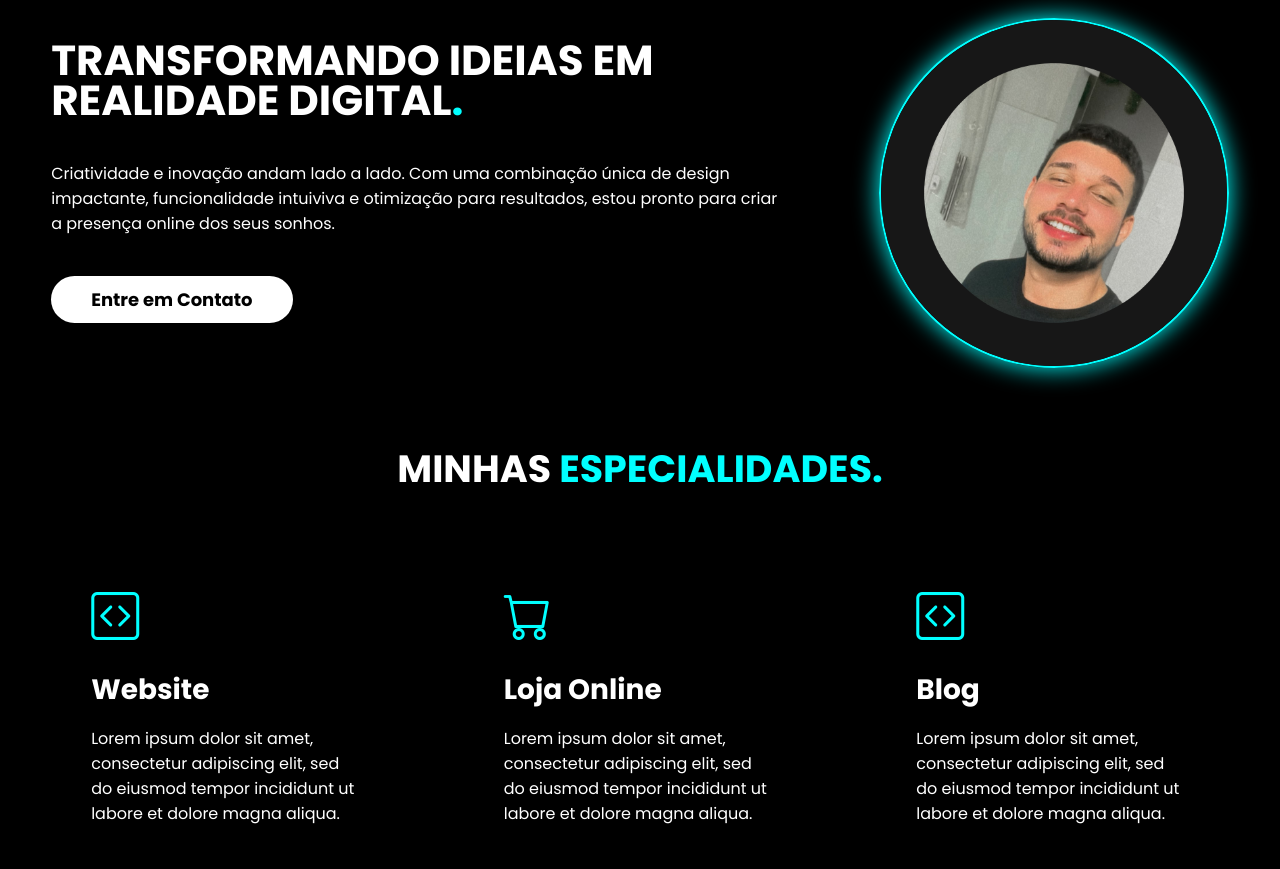
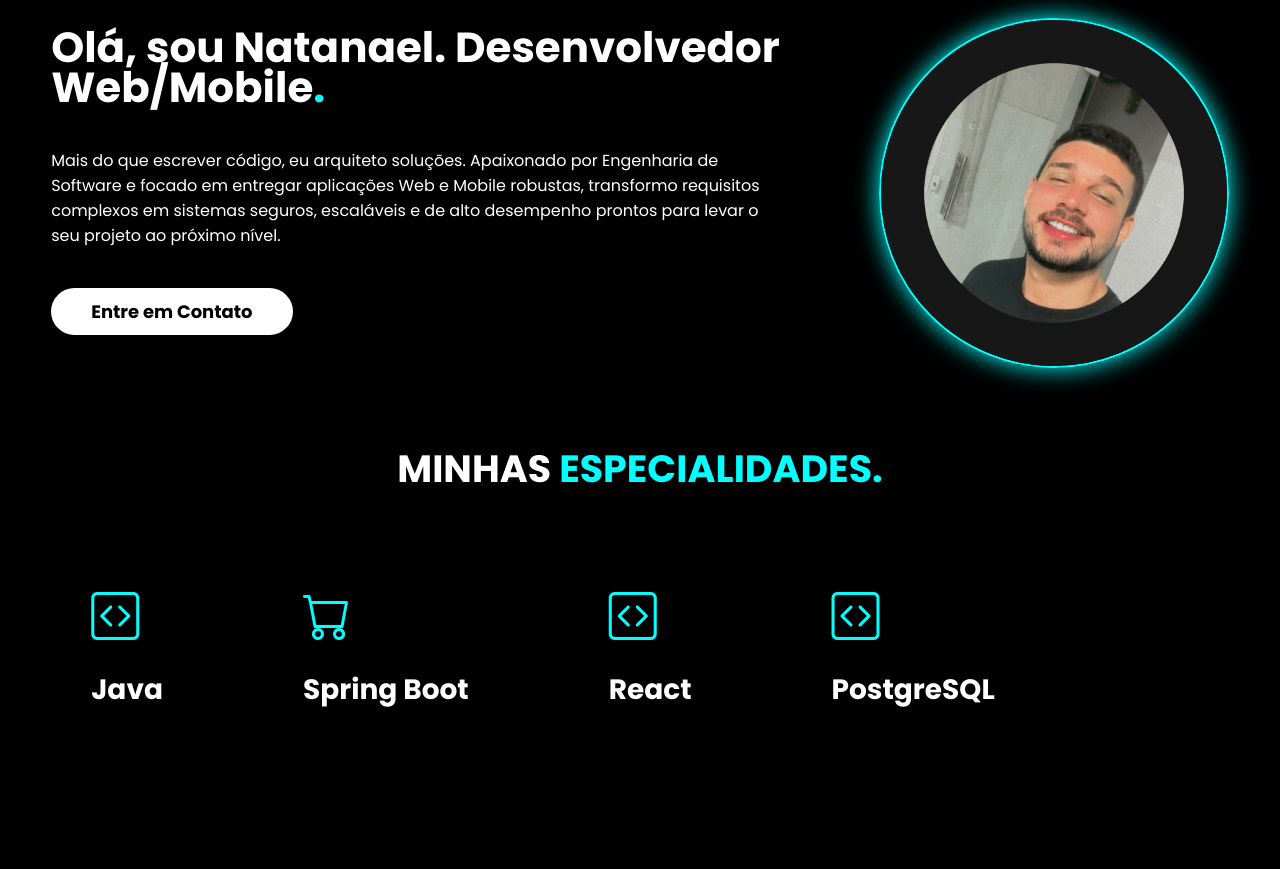
Before and after one commit to NatanJrr98/Portf-lio, a plain HTML site: page index.html in a window 1280 px wide. Shown: the part 224-1093 px from the top of the page. Drawn offline with nearby package versions, Linux system fonts and the light colour scheme.

Commit message:
Personalizando Inicio

```diff
--- a/index.html
+++ b/index.html
@@ -75,10 +75,10 @@
             <div class="interface">
                 <div class="flex">
                     <div class="txt-topo-site">
-                        <h1>TRANSFORMANDO IDEIAS EM REALIDADE DIGITAL<span>.</span></h1>
-                        <p> Criatividade e inovação andam lado a lado. Com uma combinação única de design impactante,
-                            funcionalidade intuiviva e otimização para resultados, estou pronto para criar a presença
-                            online dos seus sonhos.
+                        <h1>Olá, sou Natanael. Desenvolvedor Web/Mobile<span>.</span></h1>
+                        <p> Mais do que escrever código, eu arquiteto soluções. Apaixonado por Engenharia de Software e focado em entregar
+                            aplicações Web e Mobile robustas, transformo requisitos complexos em sistemas seguros, escaláveis e de alto
+                            desempenho prontos para levar o seu projeto ao próximo nível.
                         </p>
                         <div class="btn-contato">
                             <a href="#contato">
@@ -99,21 +99,23 @@
                 <div class="flex">
                     <div class="especialidades-box">
                         <i class="bi bi-code-square"></i>
-                        <h3>Website</h3>
-                        <p>Lorem ipsum dolor sit amet, consectetur adipiscing elit, sed do eiusmod tempor incididunt ut labore et dolore magna
-                            aliqua. </p>
+                        <h3>Java</h3>
+                        <p> </p>
                     </div><!--especialidades-box-->
                     <div class="especialidades-box">
                         <i class="bi bi-cart"></i>
-                        <h3>Loja Online</h3>
-                        <p>Lorem ipsum dolor sit amet, consectetur adipiscing elit, sed do eiusmod tempor incididunt ut labore et dolore magna
-                            aliqua. </p>
+                        <h3>Spring Boot</h3>
+                        <p></p>
                     </div><!--especialidades-box-->
                     <div class="especialidades-box">
                         <i class="bi bi-code-square"></i>
-                        <h3>Blog</h3>
-                        <p>Lorem ipsum dolor sit amet, consectetur adipiscing elit, sed do eiusmod tempor incididunt ut labore et dolore magna
-                            aliqua. </p>
+                        <h3>React</h3>
+                        <p></p>
+                    </div><!--especialidades-box-->
+                    <div class="especialidades-box">
+                        <i class="bi bi-code-square"></i>
+                        <h3>PostgreSQL</h3>
+                        <p> </p>
                     </div><!--especialidades-box-->
                 </div><!--flex-->
             </div><!--interface-->
```
